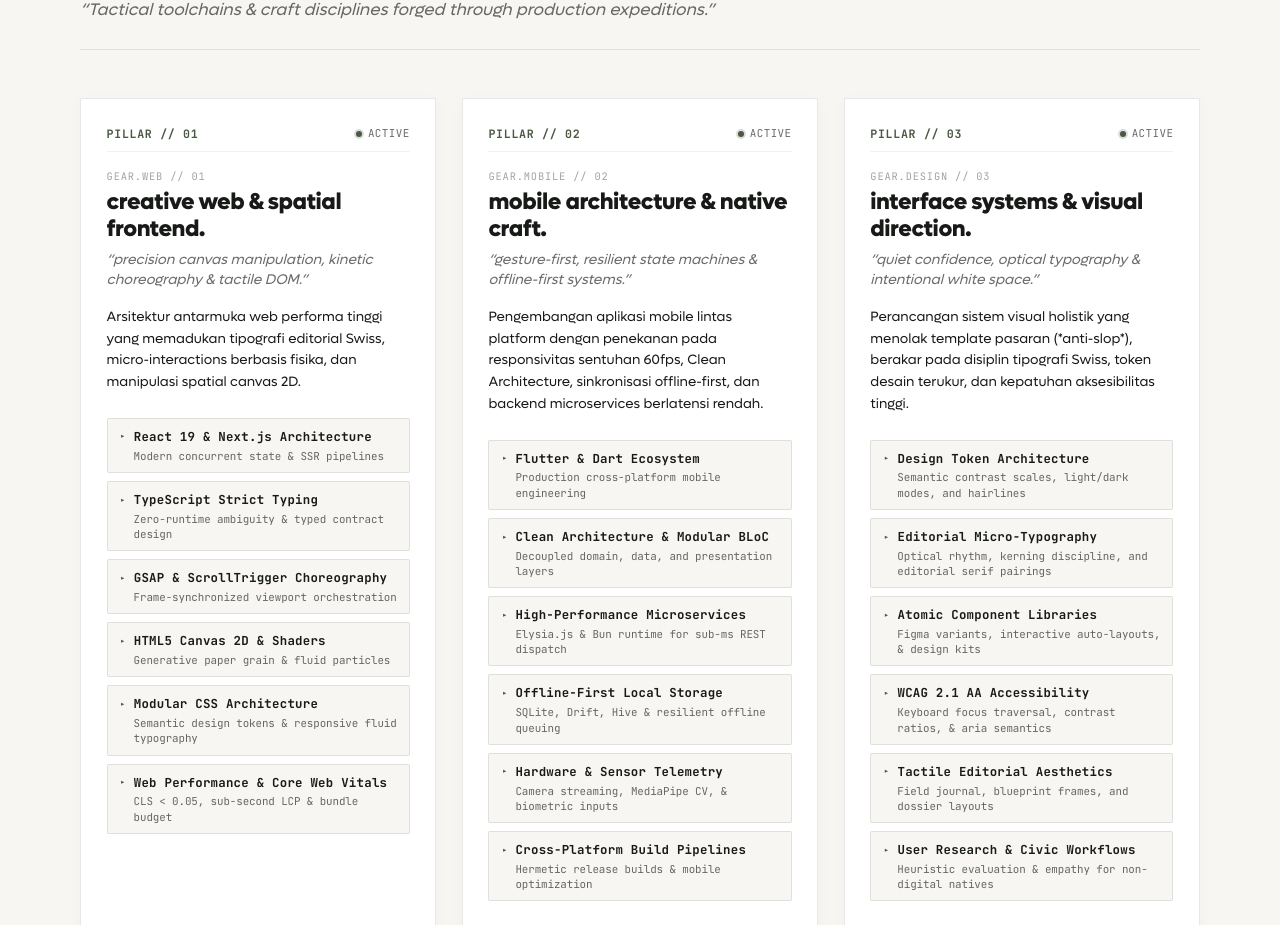
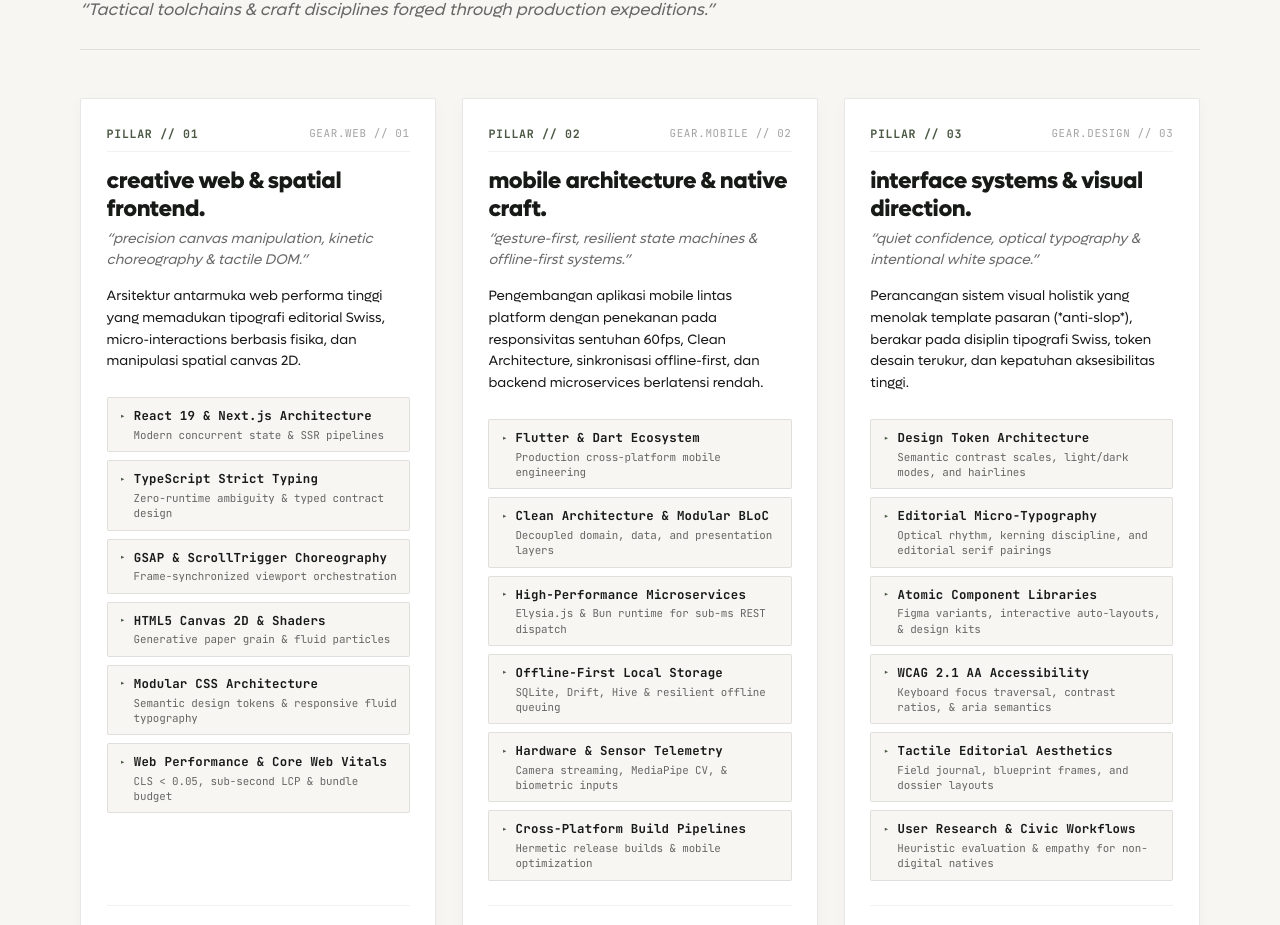
Before and after one commit to intxdv/adventure-log, a React (Vite) app: page / in a window 1280 px wide. Shown: the part 3919-4844 px from the top of the page. Built offline with nearby package versions, Linux system fonts and the light colour scheme.

Commit message:
refactor(arsenal): remove redundant active status dot from pillar headers

```diff
--- a/src/components/FieldArsenal.css
+++ b/src/components/FieldArsenal.css
@@ -109,33 +109,15 @@
   letter-spacing: 0.06em;
 }
 
-.arsenal-pillar-status {
+.arsenal-pillar-code {
   font-size: 0.68rem;
-  color: var(--color-ink-muted);
-  display: inline-flex;
-  align-items: center;
-  gap: 6px;
-  letter-spacing: 0.04em;
-}
-
-.status-dot {
-  width: 6px;
-  height: 6px;
-  border-radius: 50%;
-  background-color: var(--color-olive);
-  box-shadow: 0 0 0 2px rgba(74, 88, 68, 0.2);
+  color: var(--color-ink-faint);
+  letter-spacing: 0.06em;
 }
 
 /* Pillar Body */
 .arsenal-pillar-body {
   margin-bottom: var(--space-lg);
-}
-
-.arsenal-pillar-code {
-  font-size: 0.65rem;
-  color: var(--color-ink-faint);
-  letter-spacing: 0.08em;
-  margin-bottom: 4px;
 }
 
 .arsenal-pillar-title {
--- a/src/components/FieldArsenal.tsx
+++ b/src/components/FieldArsenal.tsx
@@ -37,15 +37,11 @@ export const FieldArsenal: React.FC = () => {
                 {/* Pillar Header Meta */}
                 <div className="arsenal-pillar-header font-mono">
                   <span className="arsenal-pillar-index">{pillar.pillarIndex}</span>
-                  <span className="arsenal-pillar-status">
-                    <span className="status-dot" aria-hidden="true" />
-                    <span>ACTIVE</span>
-                  </span>
+                  <span className="arsenal-pillar-code">{pillar.code}</span>
                 </div>
 
                 {/* Pillar Body */}
                 <div className="arsenal-pillar-body">
-                  <div className="arsenal-pillar-code font-mono">{pillar.code}</div>
                   <h3 id={`pillar-${pillar.id}`} className="arsenal-pillar-title font-display">
                     {pillar.title}
                   </h3>
```
